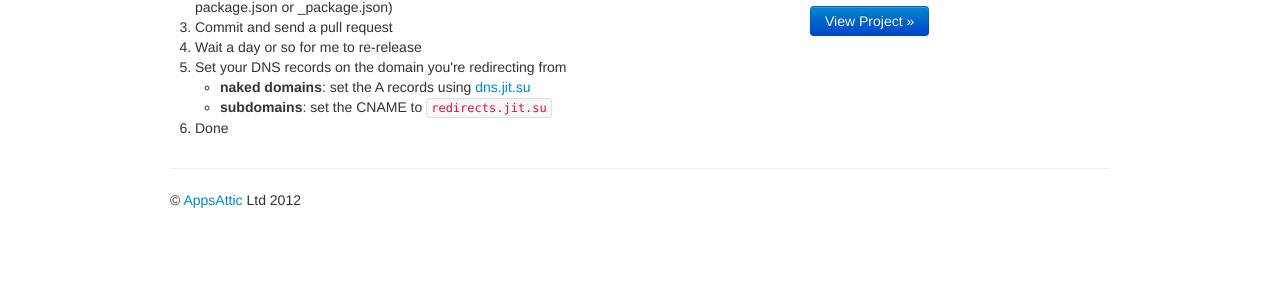
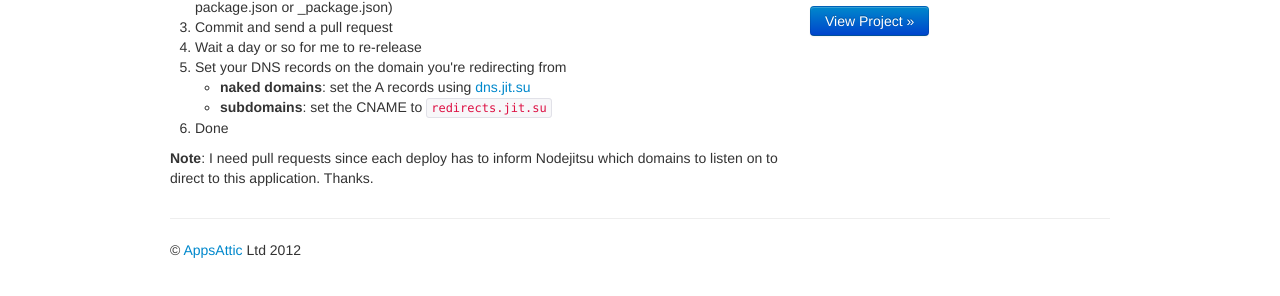
Before and after one commit to TooTallNate/redirects, a website: page views/index.html in a window 1280 px wide. Shown: the part 424-720 px from the top of the page. Drawn offline with Linux system fonts and the light colour scheme.

Commit message:
More info on why pull requests

```diff
--- a/views/index.html
+++ b/views/index.html
@@ -70,6 +70,10 @@
             </li>
             <li>Done</li>
           </ol>
+          <p>
+            <strong>Note</strong>: I need pull requests since each deploy has to inform Nodejitsu which domains to
+            listen on to direct to this application. Thanks.
+          </p>
         </div><!-- /.span8 -->
 
         <div class="span4">
```
